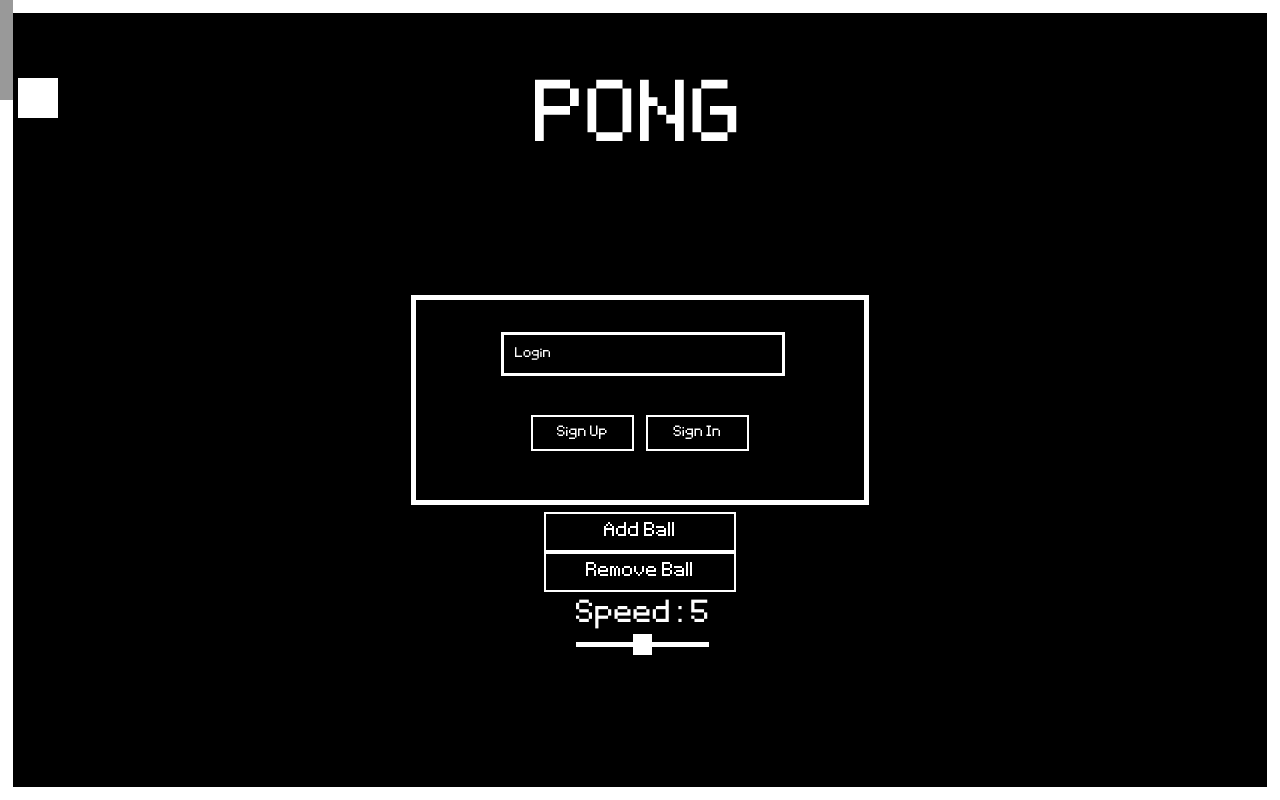
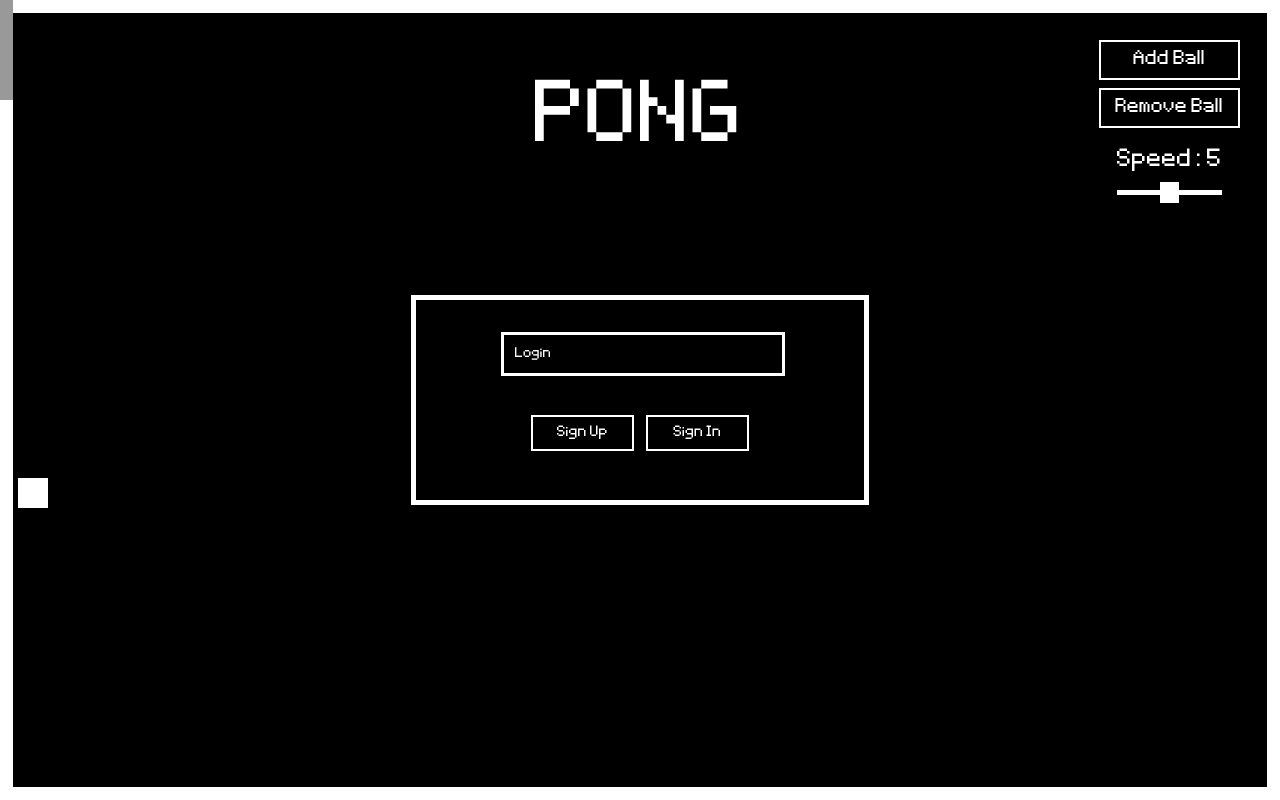
Before and after one commit to achatela/ft_transcendence, a React (Create React App) app in the folder src/front/: page / in a window 1280 px wide. Built offline with nearby package versions, Linux system fonts and the light colour scheme; a web font is replaced by a local one.

Commit message:
change homepage css

```diff
--- a/src/front/src/Components/BouncingBall.tsx
+++ b/src/front/src/Components/BouncingBall.tsx
@@ -31,7 +31,7 @@ class BouncingBall extends Component<{ speed: number, loginDiv: any }, State> {
     this.animationRef = 0;
     this.lastFrameTime = performance.now();
     this.speed = 3;
-    this.squareSize = 40;
+    this.squareSize = 30;
     this.loginDiv = null;
     this.addedDiv = null;
     this.removeDiv = null;
--- a/src/front/src/Components/css/BouncingBall.css
+++ b/src/front/src/Components/css/BouncingBall.css
@@ -9,8 +9,8 @@
 
 .bouncing-ball {
     position: absolute;
-    width: 40px;
-    height: 40px;
+    width: 30px;
+    height: 30px;
     /* border-radius: 50%; */
     background-color: white;
 }
--- a/src/front/src/Components/css/HomePage.css
+++ b/src/front/src/Components/css/HomePage.css
@@ -118,34 +118,32 @@
     background-color: black;
     border: white 2px solid;
     color: white;
-    padding: 0.5rem 1rem;
     text-align: center;
     text-decoration: none;
     font-size: 2.5vw;
-    margin: 0.5rem 0;
     cursor: pointer;
     position: absolute;
     display: block;
-    top: 63vh;
-    left: 42.5vw;
-    width: 15vw;
+    top: 5vh;
+    left: calc(89vw - 5vh);
+    width: 11vw;
+    height: 5vh;
 }
 
 .removeBallButton {
     background-color: black;
     border: white 2px solid;
     color: white;
-    padding: 0.5rem 1rem;
     text-align: center;
     text-decoration: none;
     font-size: 2.5vw;
-    margin: 0.5rem 0;
     cursor: pointer;
     position: absolute;
     display: block;
-    top: 68vh;
-    left: 42.5vw;
-    width: 15vw;
+    top: 11vh;
+    left: calc(89vw - 5vh);
+    width: 11vw;
+    height: 5vh;
 }
 
 .alreadyExists {
--- a/src/front/src/Components/css/SpeedSlider.css
+++ b/src/front/src/Components/css/SpeedSlider.css
@@ -19,14 +19,15 @@ input[type="range"]::-webkit-slider-thumb {
 
 .speed {
     color: white;
-    font-size: 4vw;
-    margin-bottom: 1vh;
+    font-size: 2.5em;
+    margin-bottom: 1.75vh;
 }
 
 .slide-container {
-    width: 14vw;
+    width: 11vw;
+    height: 5vh;
     position: absolute;
-    top: 75vh;
-    left: 45vw;
-    height: 10vh;
+    top: 18.5vh;
+    left: calc(89vw - 5vh);
+    text-align: center;
 }
```
